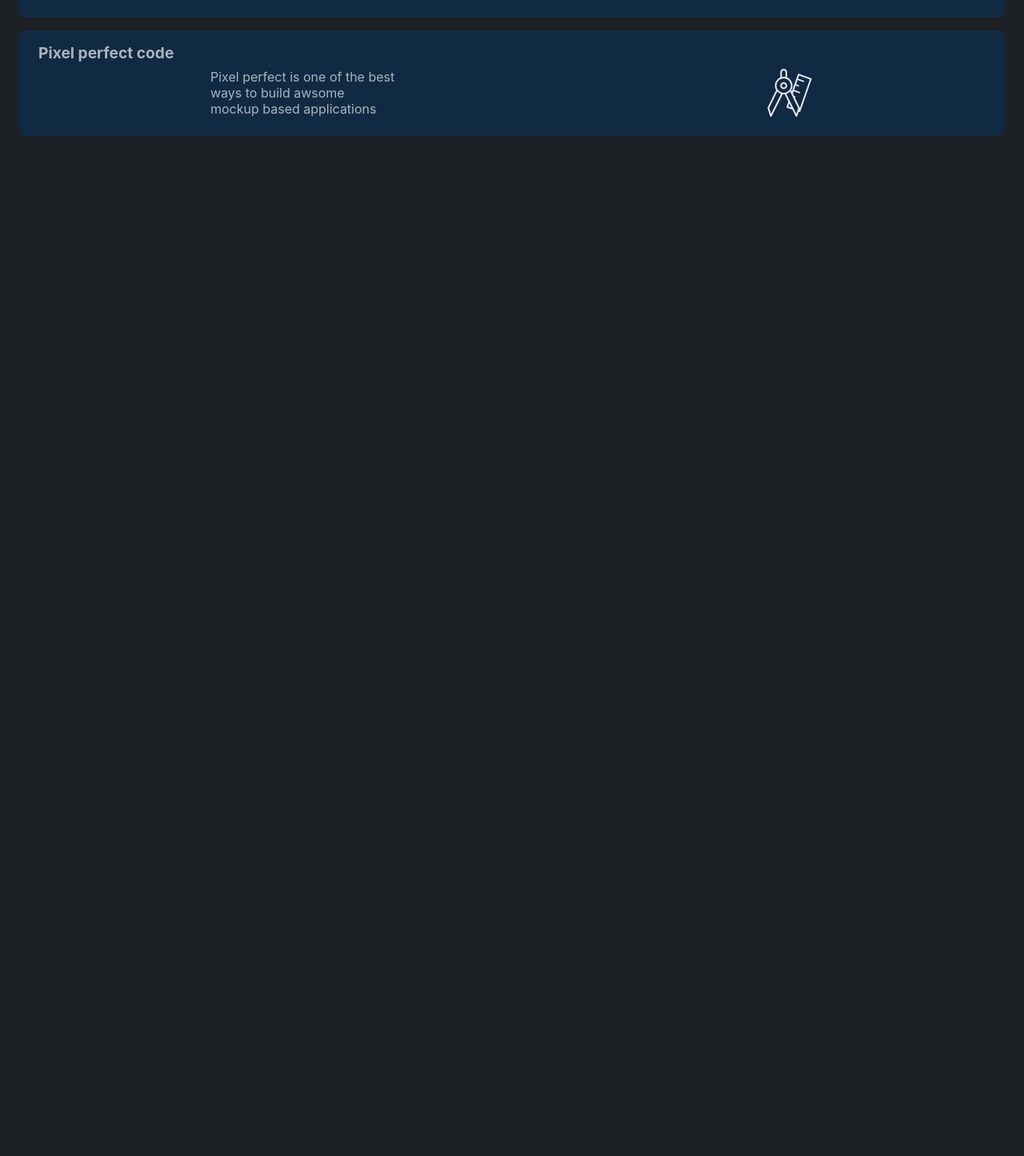
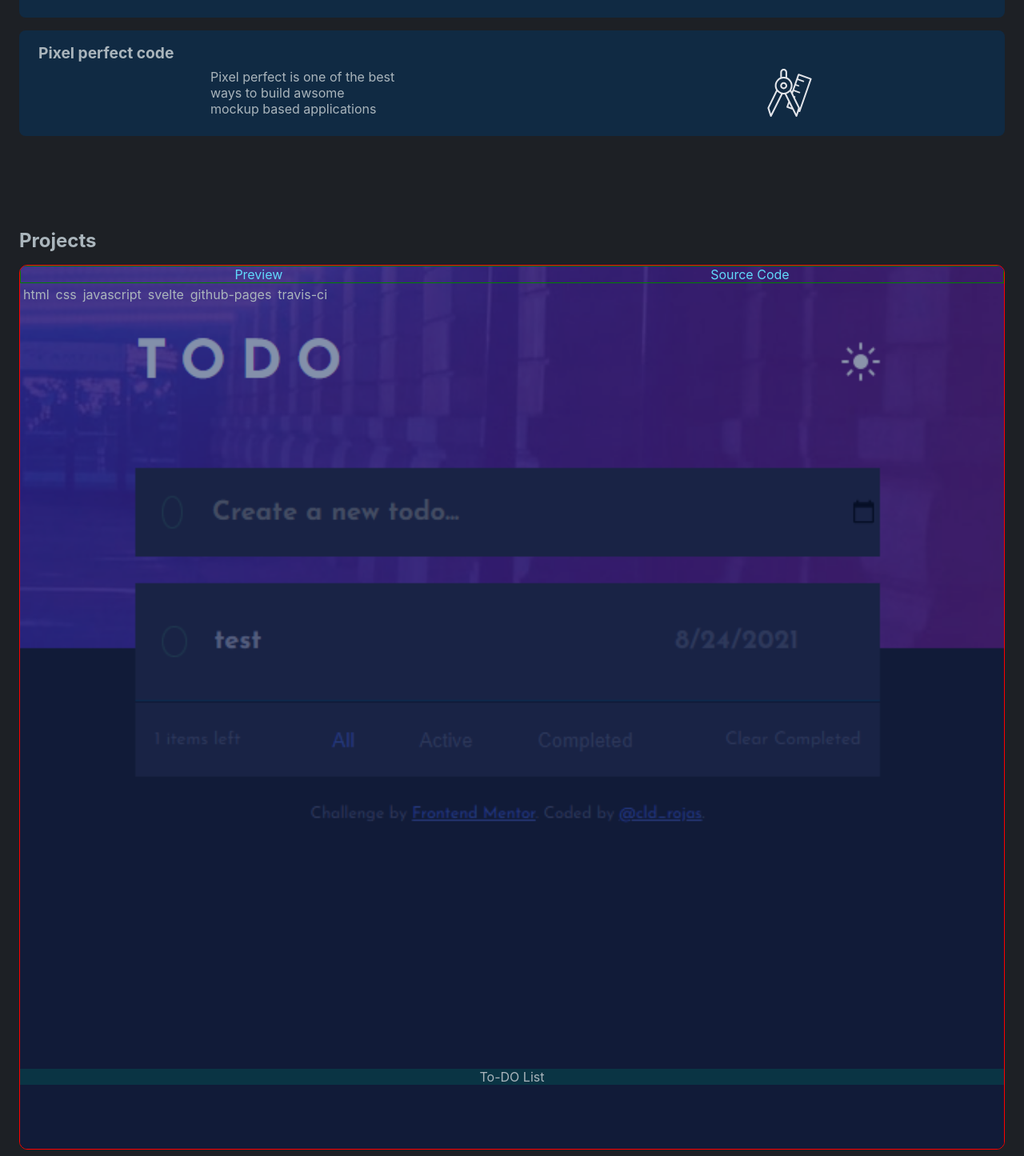
Before and after one commit to cldrojas/portfolio-svelte, a Svelte app: page / in a window 1280 px wide. Shown: the part 1322-2767 px from the top of the page at 80% size. Before the commit the page ends 1600 px from the top, so only its background shows below. Built offline with nearby package versions, Linux system fonts and the light colour scheme.

Commit message:
Add projects section

```diff
--- a/src/App.svelte
+++ b/src/App.svelte
@@ -2,12 +2,14 @@
   import TopBar from "./components/TopBar.svelte";
   import Intro from "./pages/intro.svelte";
   import About from "./pages/about.svelte";
+  import Projects from "./pages/projects.svelte";
 </script>
 
 <main>
   <!-- <TopBar /> TODO: add responsive navbar -->
   <Intro />
   <About />
+  <Projects />
 </main>
 
 <style>
--- /dev/null
+++ b/src/components/Project.svelte
@@ -0,0 +1,65 @@
+<script>
+  export let name, imgUrl, previewUrl, repoUrl, technologies;
+</script>
+
+<article class="project">
+  <img class="image" src={imgUrl} alt={name} />
+
+  <div class="details">
+    <div class="title">{name}</div>
+
+    <div class="links">
+      <a href={previewUrl} class="button">Preview</a>
+      <a href={repoUrl} class="button">Source Code</a>
+    </div>
+
+    <ul class="technologies">
+      {#each technologies as tech}
+        <li class="tech">{tech}</li>
+      {/each}
+    </ul>
+  </div>
+</article>
+
+<style>
+  .project {
+    display: flex;
+    flex-direction: column;
+    position: relative;
+    border-radius: 10px;
+    border: solid 1px red;
+  }
+  .image {
+    width: 100%;
+    position: static;
+    top: 0;
+  }
+  .details {
+    display: flex;
+    flex-direction: column;
+    background: rgba(13, 33, 80, 0.483);
+    height: 100%;
+    width: 100%;
+    position: absolute;
+    z-index: 2;
+  }
+  .title {
+    background-color: rgba(1, 84, 84, 0.428);
+    position: absolute;
+    bottom: 5rem;
+    display: flex;
+    width: 100%;
+    justify-content: center;
+  }
+  .links {
+    border: solid 1px green;
+    display: flex;
+    justify-content: space-around;
+  }
+  .technologies {
+    display: flex;
+  }
+  .tech {
+    padding: 4px;
+  }
+</style>
--- a/src/pages/projects.svelte
+++ b/src/pages/projects.svelte
@@ -0,0 +1,31 @@
+<script>
+  import Project from "../components/Project.svelte";
+</script>
+
+<section class="projects">
+  <h2 class="title">Projects</h2>
+  <Project
+    name="To-DO List"
+    imgUrl="src/assets/projects/todo.png"
+    previewUrl="https://cldrojas.github.io/todo"
+    repoUrl="github.com/cldrojas/todo"
+    technologies={[
+      "html",
+      "css",
+      "javascript",
+      "svelte",
+      "github-pages",
+      "travis-ci",
+    ]}
+  />
+</section>
+
+<style>
+  .projects {
+    min-height: 100vh;
+    padding: 8px 24px;
+  }
+  .title {
+    margin-bottom: 16px;
+  }
+</style>
```
